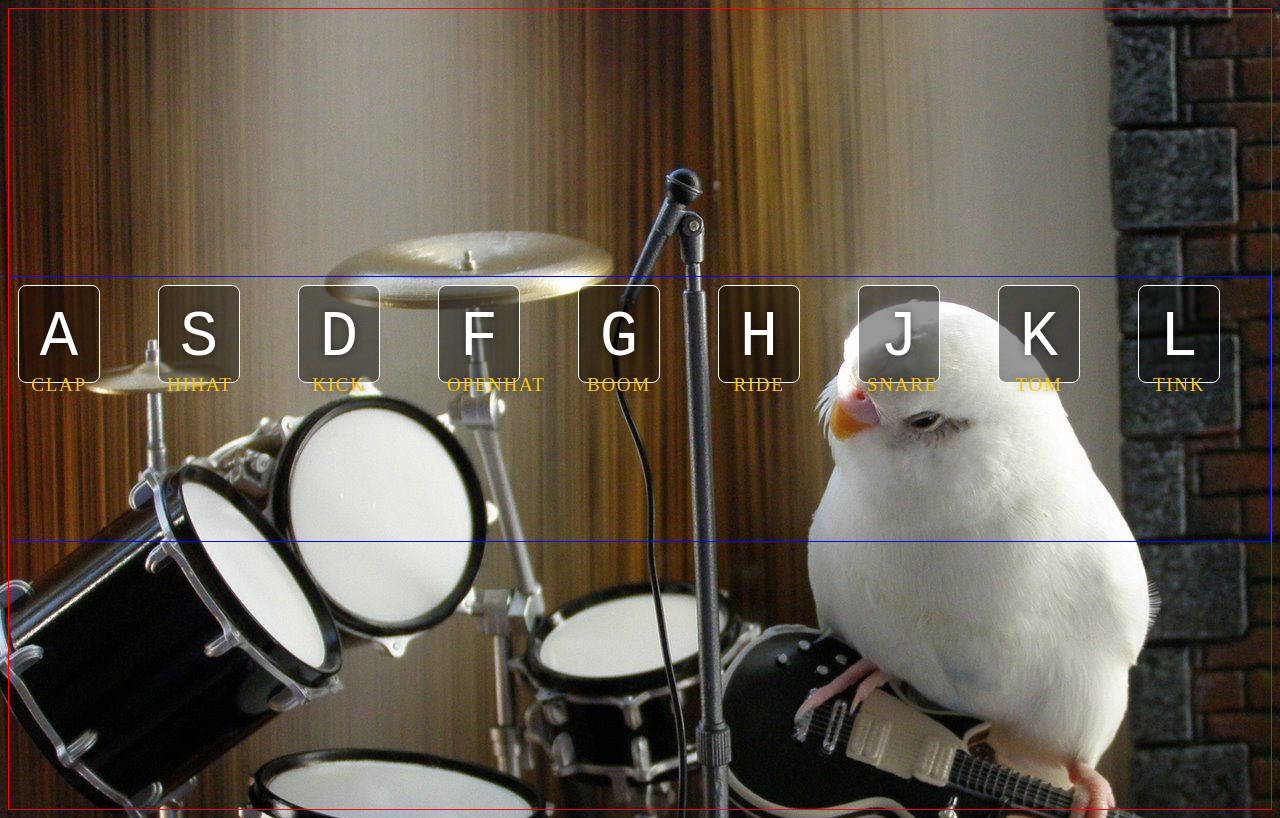
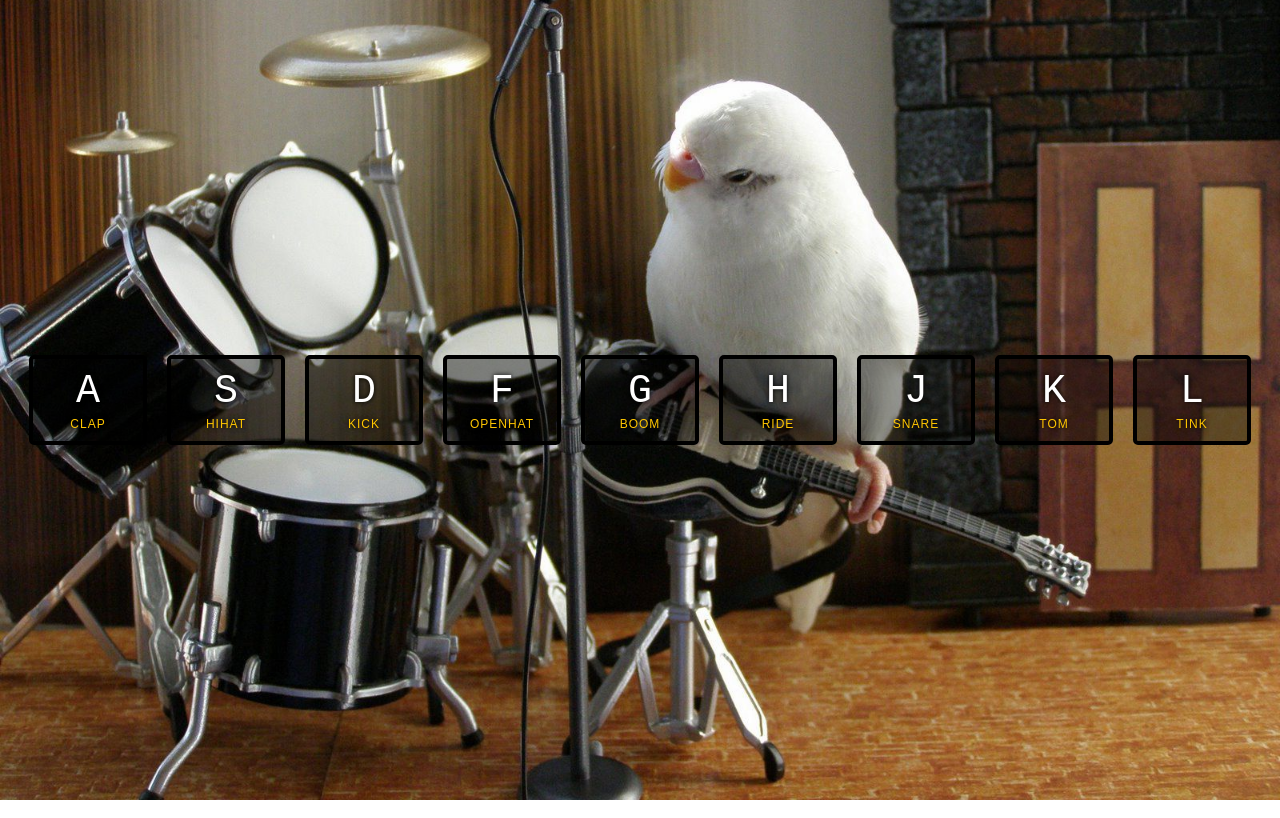
Before and after one commit to totalbabe13/js30---1---drumkit, a plain HTML site: page 1-drumkit/index.html in a window 1280 px wide. Drawn offline with Linux system fonts and the light colour scheme.

Commit message:
downloaded sounds and using template from Js 30

```diff
--- a/1-drumkit/css/styles.css
+++ b/1-drumkit/css/styles.css
@@ -1,47 +1,39 @@
-body {
-  background-image: url("../images/drum.jpg");
+
+
+html {
+  font-size: 10px;
+  background: url("../images/drum.jpg") bottom center;
+  background-size: cover;
 }
 
-.mainContainer {
-
-
+body,html {
+  margin: 0;
+  padding: 0;
+  font-family: sans-serif;
 }
 
-.drumsGrid {
-  height: 100vh;
-  border: 1px red solid;
-  display: grid;
-  grid-template-rows: 1fr 1fr 1fr;
+.keys {
+  display: flex;
+  flex: 1;
+  min-height: 100vh;
+  align-items: center;
+  justify-content: center;
 }
 
-.drumRow {
-  border: 1px blue solid;
-  grid-row: 2;
-  display: grid;
-  grid-template-columns: 1fr 1fr 1fr 1fr 1fr 1fr 1fr 1fr 1fr;
-}
-
-/* .key {
-  border: 1px white solid;
-  color: white;
-  background-color: #4155e5;
-  opacity: 0.4;
-} */
-
 .key {
-    border: 1px solid white;
+  border: .4rem solid black;
   border-radius: .5rem;
-    margin: 1vh;
-    font-size: 1rem;
+  margin: 1rem;
+  font-size: 1.5rem;
   padding: 1rem .5rem;
   transition: all .07s ease;
-    width: 4rem;
-    height: 4rem;
+  width: 10rem;
   text-align: center;
   color: white;
   background: rgba(0,0,0,0.4);
-    text-shadow: 0 0 0.5rem #0000007a;
+  text-shadow: 0 0 .5rem black;
 }
+
 .playing {
   transform: scale(1.1);
   border-color: #ffc600;
--- a/1-drumkit/index.html
+++ b/1-drumkit/index.html
@@ -7,65 +7,62 @@
     <title>Drum Kit</title>
   </head>
   <body>
-    <div class="mainContainer">
-      <div class="drumsGrid">
-        <div class="drumRow">
 
+
+  <div class="keys">
     <div data-key="65" class="key">
       <kbd>A</kbd>
       <span class="sound">clap</span>
     </div>
-
     <div data-key="83" class="key">
       <kbd>S</kbd>
       <span class="sound">hihat</span>
     </div>
-
     <div data-key="68" class="key">
       <kbd>D</kbd>
       <span class="sound">kick</span>
     </div>
-
     <div data-key="70" class="key">
       <kbd>F</kbd>
       <span class="sound">openhat</span>
     </div>
-
     <div data-key="71" class="key">
       <kbd>G</kbd>
       <span class="sound">boom</span>
     </div>
-
     <div data-key="72" class="key">
       <kbd>H</kbd>
       <span class="sound">ride</span>
     </div>
-
     <div data-key="74" class="key">
       <kbd>J</kbd>
       <span class="sound">snare</span>
     </div>
-
     <div data-key="75" class="key">
       <kbd>K</kbd>
       <span class="sound">tom</span>
     </div>
-
     <div data-key="76" class="key">
       <kbd>L</kbd>
       <span class="sound">tink</span>
     </div>
+  </div>
 
-      </div>
-    </div>
-    <audio data-key="65" src="sounds/clap.wav">   </audio>
-    <audio data-key="83" src="sounds/hihat.wav">  </audio>
-    <audio data-key="68" src="sounds/kick.wav">   </audio>
+  <audio data-key="65" src="sounds/clap.wav"></audio>
+  <audio data-key="83" src="sounds/hihat.wav"></audio>
+  <audio data-key="68" src="sounds/kick.wav"></audio>
   <audio data-key="70" src="sounds/openhat.wav"></audio>
-    <audio data-key="71" src="sounds/boom.wav">   </audio>
-    <audio data-key="72" src="sounds/ride.wav">   </audio>
-    <audio data-key="74" src="sounds/snare.wav">  </audio>
-    <audio data-key="75" src="sounds/tom.wav">    </audio>
-    <audio data-key="76" src="sounds/tink.wav">   </audio>
+  <audio data-key="71" src="sounds/boom.wav"></audio>
+  <audio data-key="72" src="sounds/ride.wav"></audio>
+  <audio data-key="74" src="sounds/snare.wav"></audio>
+  <audio data-key="75" src="sounds/tom.wav"></audio>
+  <audio data-key="76" src="sounds/tink.wav"></audio>
+
+<script>
+ window.addEventListener('keydown', function (e){
+   const audio = document.querySelector(`audio[data-key="${e.keyCode}"]`);
+   console.log(audio);
+ });
+</script>
   </body>
 </html>
```
Also changed, not shown: 9 other files. Lines whose indentation alone changed are shown as unchanged.
